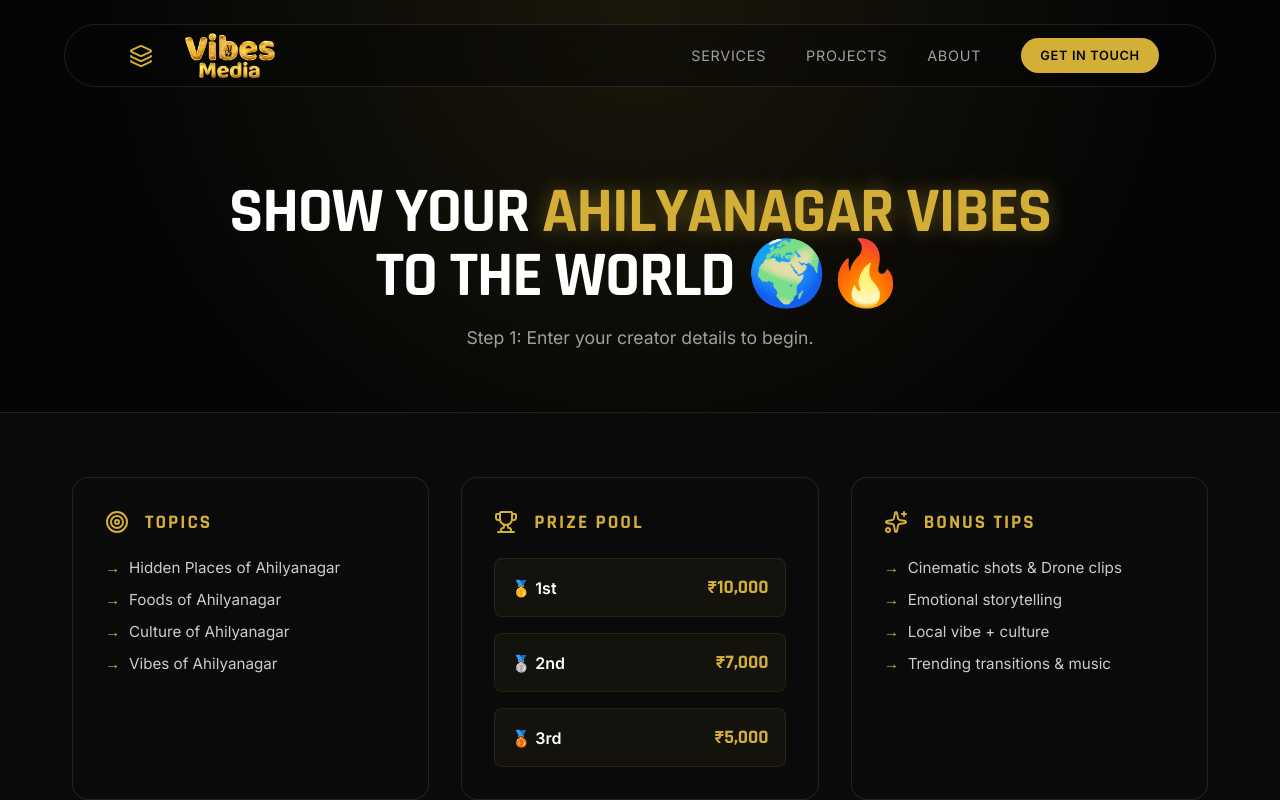
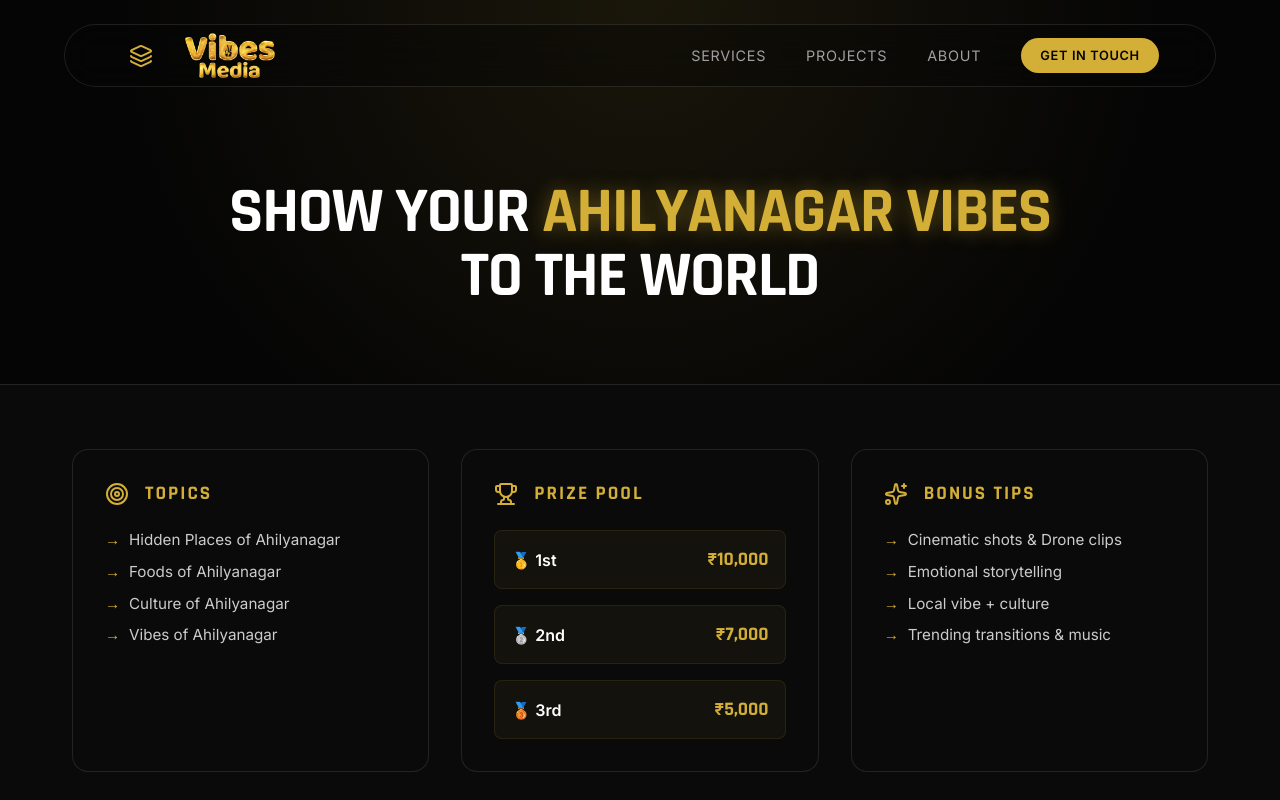
Before and after one commit to nagari-vibes/NagariVibes, a Next.js app: page /reels-competition in a window 1280 px wide. Shown: the top 800 px of the page. Built offline with nearby package versions, Linux system fonts and the light colour scheme; a web font is replaced by a local one.

Commit message:
UI: Simplify competition header by removing emojis and step indicators

```diff
--- a/src/app/reels-competition/page.tsx
+++ b/src/app/reels-competition/page.tsx
@@ -125,13 +125,7 @@
 
       <div className={styles.hero}>
         <div className="container">
-          <h1 className={styles.title}>Show Your <span className={styles.accent}>Ahilyanagar Vibes</span> <br /> To The World 🌍🔥</h1>
-          <p className={styles.subtitle}>
-            {step === 'info' && "Step 1: Enter your creator details to begin."}
-            {step === 'payment' && "Step 2: Complete the ₹499 entry fee payment."}
-            {step === 'upload' && "Step 3: Upload your hardest hitting reel."}
-            {step === 'success' && "Submission Secured. Good luck!"}
-          </p>
+          <h1 className={styles.title}>Show Your <span className={styles.accent}>Ahilyanagar Vibes</span> <br /> To The World</h1>
         </div>
       </div>
 
```
